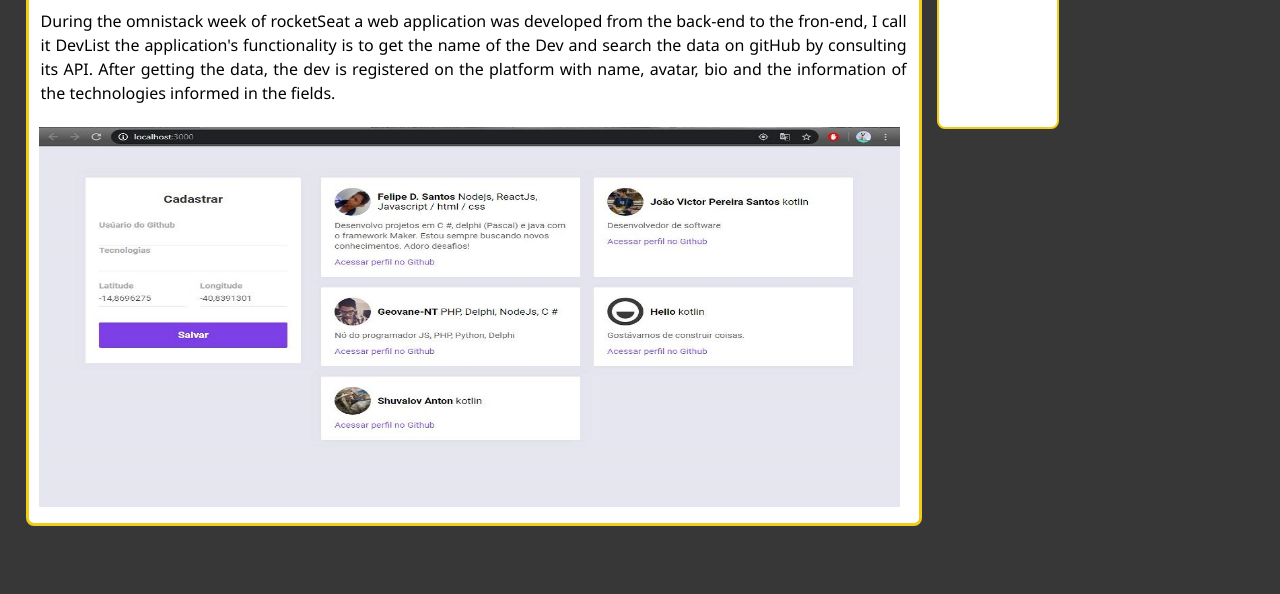
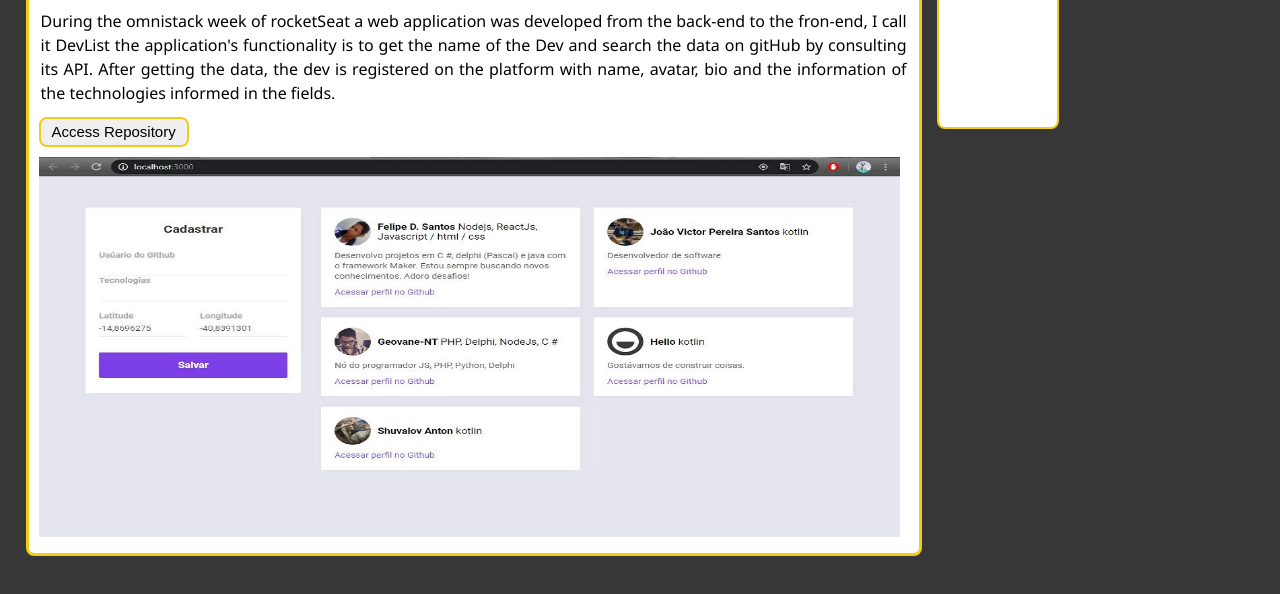
Before and after one commit to lycan-nt/my_portyfolio, a website: page dist/works/devlist.html in a window 1280 px wide. Shown: the part 116-710 px from the top of the page. Drawn offline with Linux system fonts and the light colour scheme.

Commit message:
Add button acesses repository and justify base.css

```diff
--- a/dist/works/base.css
+++ b/dist/works/base.css
@@ -36,6 +36,16 @@ body {
     text-align: justify;
 }
 
+.repo {
+    width: 150px;
+    height: 30px;
+    font-size: 15px;
+
+    margin-left: 10px;
+    border-radius: 8px;
+    border: solid 2px #eece1a;
+}
+
 .boxpjt h2 {
     margin-left: 10px;
 
--- a/dist/works/devlist.html
+++ b/dist/works/devlist.html
@@ -22,6 +22,7 @@
 
             During the omnistack week of rocketSeat a web application was developed from the back-end to the fron-end, I call it DevList the application's functionality is to get the name of the Dev and search the data on gitHub by consulting its API. After getting the data, the dev is registered on the platform with name, avatar, bio and the information of the technologies informed in the fields.
         </p>
+        <button class="repo">Access Repository</button>
 
         <img src="../img/projects/0.jpeg">
 
```
